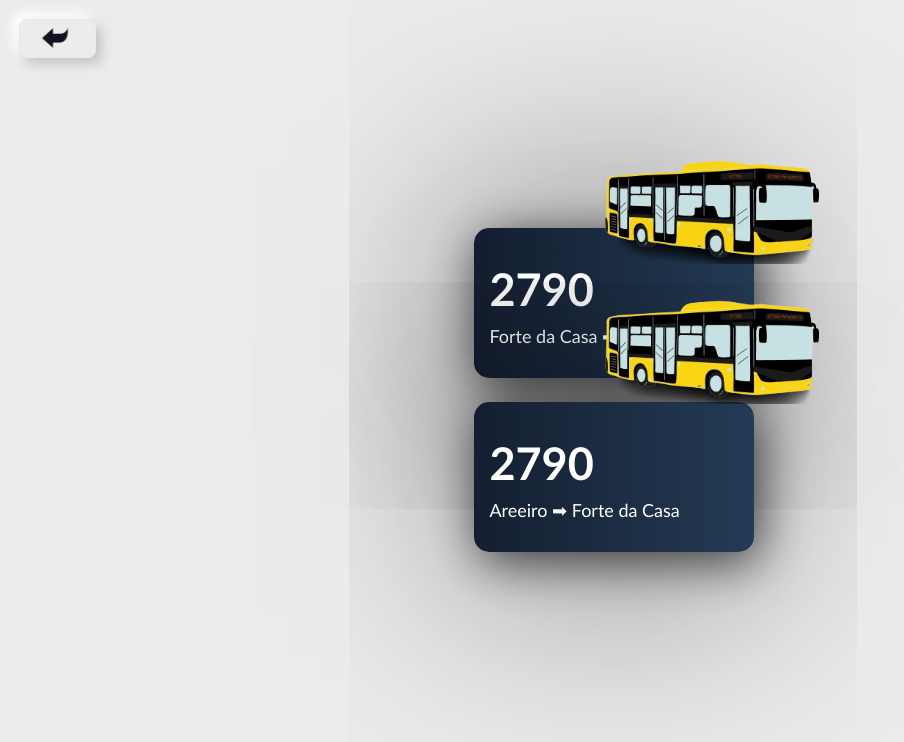
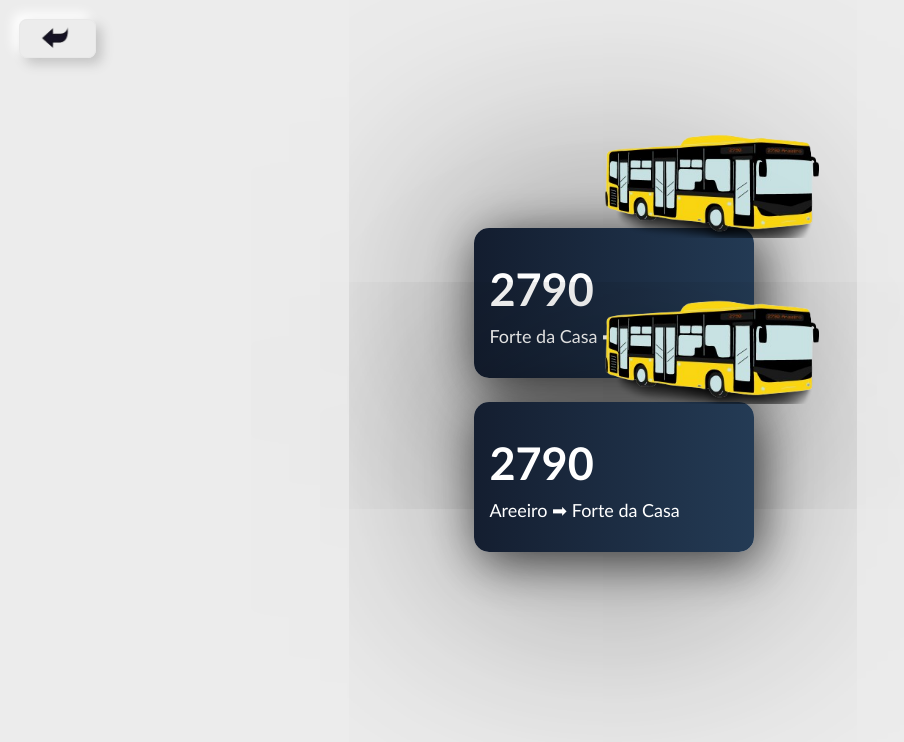
Before and after one commit to joaoramospires/PAP---Lokus, a website: page paginaAutoCarros.html in a window 1280 px wide. Shown: the whole page, without its empty margins (0-904 px from the left). Drawn offline with nearby package versions, Linux system fonts and the light colour scheme.

Commit message:
Mudei a posição da imagem.

```diff
--- a/paginaAutoCarros_CSS.css
+++ b/paginaAutoCarros_CSS.css
@@ -246,14 +246,14 @@ button:active {
   max-width: 100%;
   width: 220px;
   left: 47vw;
-  top: 12vw;
+  top: 10vw;
   position: fixed;
   transition: all 0.3s ease-in-out;
 }
 .card2:hover .car{
   width: 245px;
   right: 37vw;
-  top: 12vw;
+  top: 11vw;
   position:fixed;
   transition: all 0.3s ease-in-out;
   z-index: 2;
```
